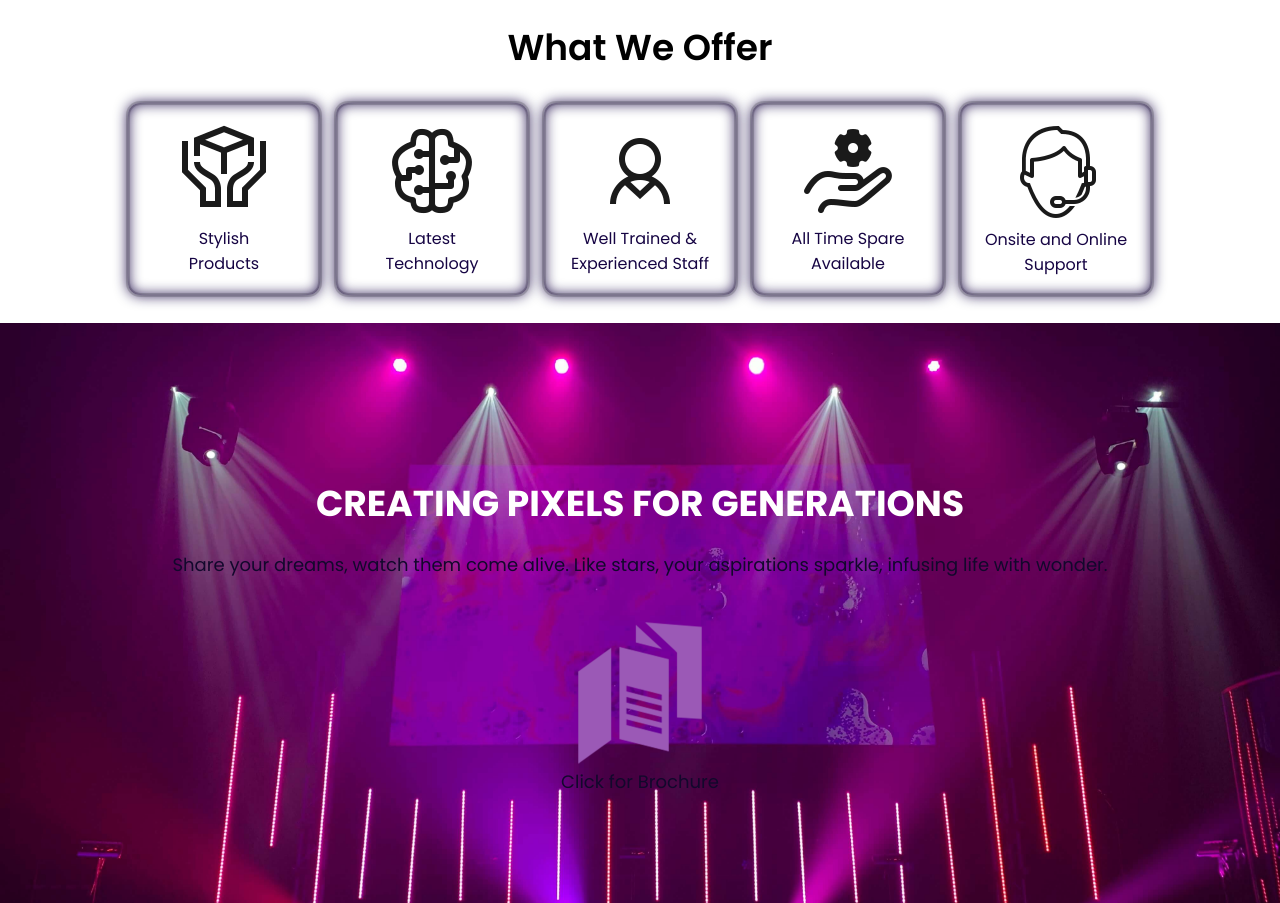
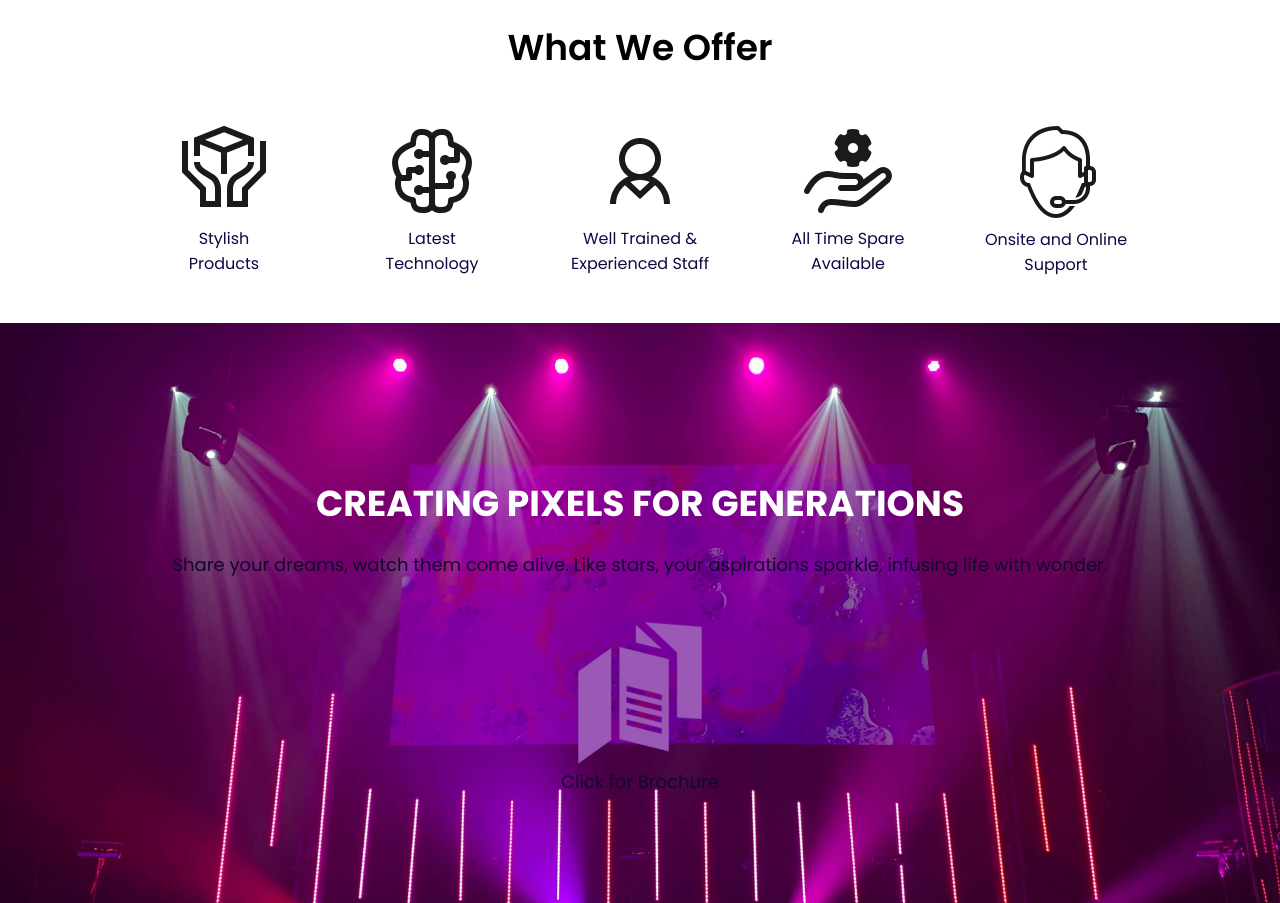
Before and after one commit to ajmal-4/LedNits, a plain HTML site: page index.html in a window 1280 px wide. Shown: the part 2177-3080 px from the top of the page. Drawn offline with Linux system fonts and the light colour scheme.

Commit message:
Update style.css

```diff
--- a/style.css
+++ b/style.css
@@ -499,13 +499,6 @@ nav .fa {
     align-items: center;
     border-radius: 12px;
     /* border: 4px solid currentColor; */ /* Remove or comment out this line */
-    box-shadow:
-      /* --- "glass" tube --- */
-      /* inside */ inset 0 0 0 2px rgba(0, 0, 0, 0.15),
-      /* outside */      0 0 0 2px rgba(0, 0, 0, 0.15),
-      /* --- glow --- */
-      /* inside */ inset 0 0 var(--box-blur) var(--glow),
-      /* outside */      0 0 var(--box-blur) var(--glow);
     color: var(--color, white);
     display: inline-flex;
     flex-direction: column;
```
